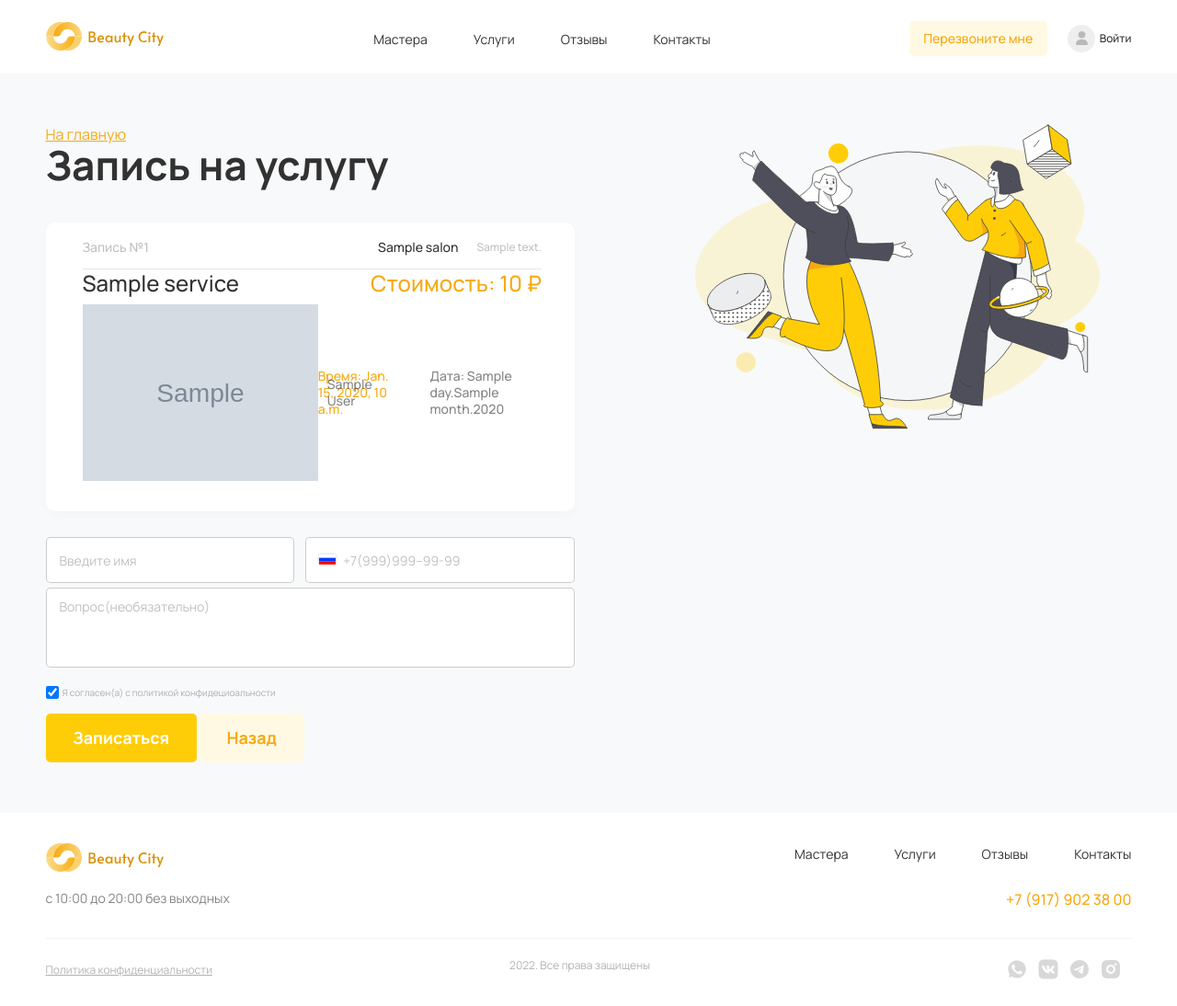
After one commit to SergIvo/beautycity-site, a Django app: template templates/order_finally.html in a window 1280 px wide. The commit adds this page. Shown: the whole page at 92% size. Run offline with Django 3.2, Linux system fonts and the light colour scheme; the template is opened without the code that fills it: most values are stand-ins (such as "Sample title", 1, 10 or a date in 2020); grey boxes marked "Sample" are stand-in pictures.

Commit message:
Формирование заказа

```diff
--- /dev/null
+++ b/templates/order_finally.html
@@ -0,0 +1,99 @@
+{% extends 'base.html' %}
+{% load static %}
+{% block content %}
+	<section id="serviceFinally">
+		<div class="container">
+			<div class="serviceFinally">
+				<div class="row">
+					<div class="col-md-6 col-lg-6">
+						<div class="breadCrumbs">
+							<a href="#" class="breadCrumbs__item">На главную</a>
+						</div>
+						<div class="service__block">
+							<h1 class="service__title">Запись на услугу</h1>
+						</div>
+						<form action="#" class="serviceFinally__form">
+							<div class="serviceFinally__form_block">
+								<div class="serviceFinally__form_header fic">
+									<span class="serviceFinally__form_header__number">Запись №{{ order_number }}</span>
+									<div class="serviceFinally__form_header__item fic">
+										<div class="serviceFinally__form_header__service">{{ salon.name }}</div>
+										<div class="serviceFinally__form_header__address">{{ salon.address }}</div>
+									</div>
+								</div>
+								<div class="serviceFinally__form_content__block fic">
+                                    <div class="serviceFinally__form_content__title">{{ service.name }}</div>
+                                    <div class="serviceFinally__form_content__price">Стоимость: {{ service.price }} ₽</div>
+                                </div>
+                                <div class="serviceFinally__form_content__block fic">
+                                    <div class="serviceFinally__form_content__items fic">
+                                        <img src="/media/{{ master.image }}" alt="avatar" class="accordion__block_img">
+                                        <div class="accordion__block_master">{{ master.master_firstname }} {{ master.master_lastname }}</div>
+                                    </div>
+                                    <div class="serviceFinally__form_content__item fic">
+                                        <div class="serviceFinally__form_content__time">Время: {{ time }}</div>
+                                        <div class="serviceFinally__form_content__date">Дата: {{ day }}.{{ month }}.{{ year }}</div>
+                                    </div>
+                                </div>
+
+							</div>
+							<div class="serviceFinally__form_itesm">
+								<div class="contacts__form_block fic">
+									<input type="text" name="fname" class="contacts__form_iunput" placeholder="Введите имя" required="">
+									<div class="contacts__form_inputBlock">
+										<input type="text" name="tel" class="contacts__form_iunput" placeholder="+7(999)999--99-99" required="">
+									</div>
+								</div>
+								<textarea name="contactsTextarea" class="contacts__form_textarea" placeholder="Вопрос(необязательно)"></textarea>
+								<div class="contacts__form_checkboxBlock fic">
+									<input type="checkbox" class="contacts__form_checkbox" checked="">
+									<span class="contacts__form_checkboxBlock__intro">Я согласен(а) с политикой конфидециоальности</span>
+								</div>
+								<button type="submit" class="serviceFinallys__form_btn">Записаться</button>
+								<button type="submit" class="serviceFinallys__form_back">Назад</button>
+							</div>
+						</form>
+					</div>
+					<div class="col-md-12 col-lg-5">
+						<img src="{% static 'img/bannerImg.svg' %}" alt="bannerImg" class="banner__img">
+					</div>
+				</div>
+			</div>
+		</div>
+	</section>
+	<div style="display: none;">
+		<div class="box-modal authPopup popup" id="authModal">
+			<div class="box-modal_close arcticmodal-close"><img src="{% static 'img/x.svg' %}" alt="x"></div>
+			<div class="popup__title authPopup__title">Войти по коду</div>
+			<p class="popup__text authPopup__text">Введите свой номер телефона, мы вышлем на него код</p>
+			<form action="#" class="authPopup__form">
+				<div class="contacts__form_inputBlock">
+					<input type="text" name="tel" class="contacts__form_iunput" placeholder="+7(999)999--99-99" required="">
+				</div>
+				<div class="contacts__form_checkboxBlock fic">
+					<input type="checkbox" class="contacts__form_checkbox" checked="">
+					<span class="contacts__form_checkboxBlock__intro">Я согласен(а) с политикой конфидециоальности</span>
+				</div>
+				<button type="submit" class="popup__btn authPopup__btn">Отправить</button>
+			</form>
+		</div>
+	</div>
+	<div style="display: none;">
+		<div class="box-modal confirmPopup popup" id="confirmModal">
+			<div class="box-modal_close arcticmodal-close"><img src="{% static 'img/x.svg' %}" alt="x"></div>
+			<div class="popup__title confirmPopup__title">Подтвердите номер</div>
+			<p class="popup__text confirmPopup__text">Введите код, полученный по SMS на номер +7 (928) 164 48 60</p>
+			<div class="confirmPopup__number">
+				<input type="text" name="num1" class="tipsPopup__form_inputNum popup__input" placeholder="" required="">
+				<input type="text" name="num2" class="tipsPopup__form_inputNum popup__input" placeholder="" required="">
+				<input type="text" name="num3" class="tipsPopup__form_inputNum popup__input" placeholder="" required="">
+				<input type="text" name="num4" class="tipsPopup__form_inputNum popup__input" placeholder="" required="">
+
+			</div>
+			<div class="confirmPopup__sms">Если SMS не пришло вы можете <a href="#" class="popup__link">запросить код повторно</a></div>
+			<div class="confirmPopup__changeNumber">
+				<a href="#" class="confirmPopup__link popup__link">Изменить номер телефона</a>
+			</div>
+		</div>
+	</div>
+{% endblock %}
```
Also changed, not shown: templates/service_finally.html (+6 -5 lines).
